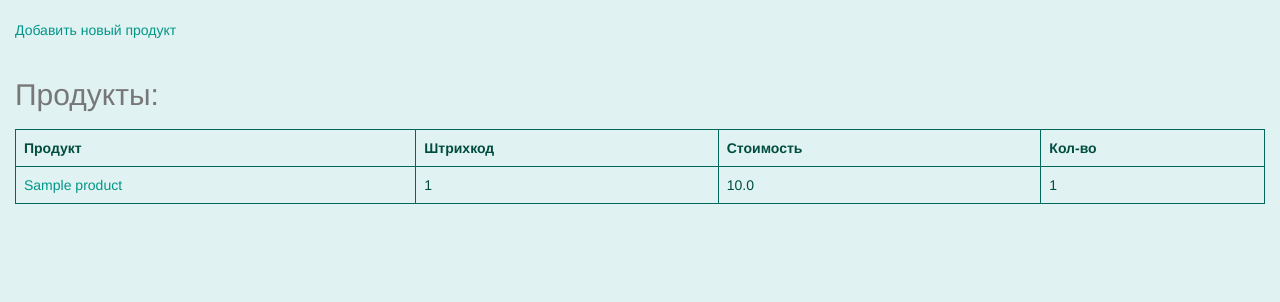
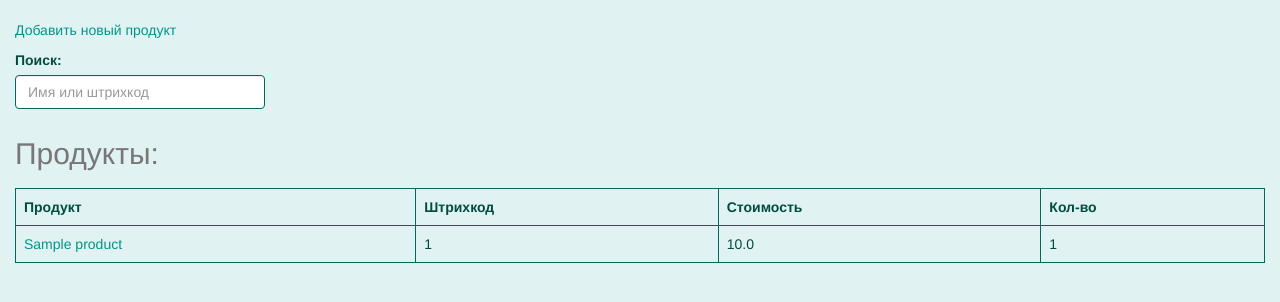
Before and after one commit to Ignisor/store, a Django app: page /products/ in a window 1280 px wide. Shown: the part 161-463 px from the top of the page. Run offline with Django 3.2, Linux system fonts and the light colour scheme; a user stored in the database is signed in; tables that the repository leaves empty hold one stand-in row (values such as "Sample post"); some libraries are stand-ins or nearby versions.

Commit message:
Added search on products page

```diff
--- a/products_control/templates/login.html
+++ b/products_control/templates/login.html
@@ -16,12 +16,13 @@
 <body>
 <form action="{% url 'login' %}" method="post" accept-charset="utf-8">
     {% csrf_token %}
+    {% load bootstrap %}
     {% for field in form %}
         <p><label>{{ field.label }}</label>
         {% if field.errors %}
             {{ field.errors }}
         {% endif %}
-        {{ field }}</p>
+        {{ field|bootstrap }}</p>
     {% endfor %}
     <input type="hidden" name="next" value="{{ next }}" />
     <input class="button small" type="submit" value="Submit"/>
--- a/products_control/templates/products_control/product_list.html
+++ b/products_control/templates/products_control/product_list.html
@@ -27,7 +27,8 @@
 
     <div class="content">
         <p><a href="/product_control/add_product/">Добавить новый продукт</a></p>
-
+        <label class="control-label" for="search">Поиск:</label>
+        <input class="form-control" id="id_search" maxlength="256" name="search" type="text" placeholder="Имя или штрихкод">
         <table class="table table-bordered">
             <caption><h2>Продукты:</h2></caption>
             <tr>
@@ -38,8 +39,8 @@
             </tr>
             {% for product in object_list %}
                 <tr>
-                    <td><a href="/product/{{ product.barcode }}/">{{ product.name }}</a></td>
-                    <td>{{ product.barcode }}</td>
+                    <td class="product_name"><a href="/product/{{ product.barcode }}/">{{ product.name }}</a></td>
+                    <td class="product_id">{{ product.barcode }}</td>
                     <td>{{ product.price }}</td>
                     <td>{{ product.amount.num }}</td>
                 </tr>
@@ -53,5 +54,27 @@
             {% endfor %}
         </table>
     </div>
+
+    <script>
+        $("#id_search").on("keyup", function() {
+            value = $(this).val()
+            $("table tr").each(function(index) {
+                if (index != 0) {
+
+                    $row = $(this);
+
+                    var name = $row.find("td.product_name").text();
+                    var id = $row.find("td.product_id").text();
+
+                    if (id.indexOf(value) >= 0 || name.indexOf(value) >= 0) {
+                        $(this).show();
+                    }
+                    else {
+                        $(this).hide();
+                    }
+                }
+            });
+        });
+    </script>
 </body>
 </html>
```
